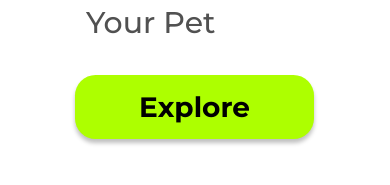
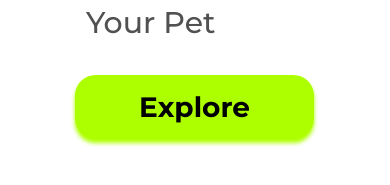
Before and after one commit to Thiago-Maia-github/We-Care, a plain HTML site: page index.html in a window 390 px wide. Shown: the part 535-720 px from the top of the page. Drawn offline with Linux system fonts and the light colour scheme.

Commit message:
alteração na cor principal e no titulo do prejeto

```diff
--- a/index.html
+++ b/index.html
@@ -8,7 +8,7 @@
     <link rel="preconnect" href="https://fonts.googleapis.com">
     <link rel="preconnect" href="https://fonts.gstatic.com" crossorigin>
     <link href="https://fonts.googleapis.com/css2?family=Montserrat:wght@400;500;600;700;900&display=swap" rel="stylesheet">
-    <title>We Care-CSS-Alteração Tema- CSS</title>
+    <title>We Care-CSS-Alteração Tema</title>
 </head>
 <body>
     <header>
--- a/style.css
+++ b/style.css
@@ -126,7 +126,7 @@ p {
         width: 239px;
         height: 64px;
         border-radius: 20.5px;
-        box-shadow: 0px 4px 4px 0px #00000040;
+        box-shadow: 0px 4px 4px 0px #ADFF00;
         font-size: 28px;
         font-weight: 700;
         line-height: 34px;
```
